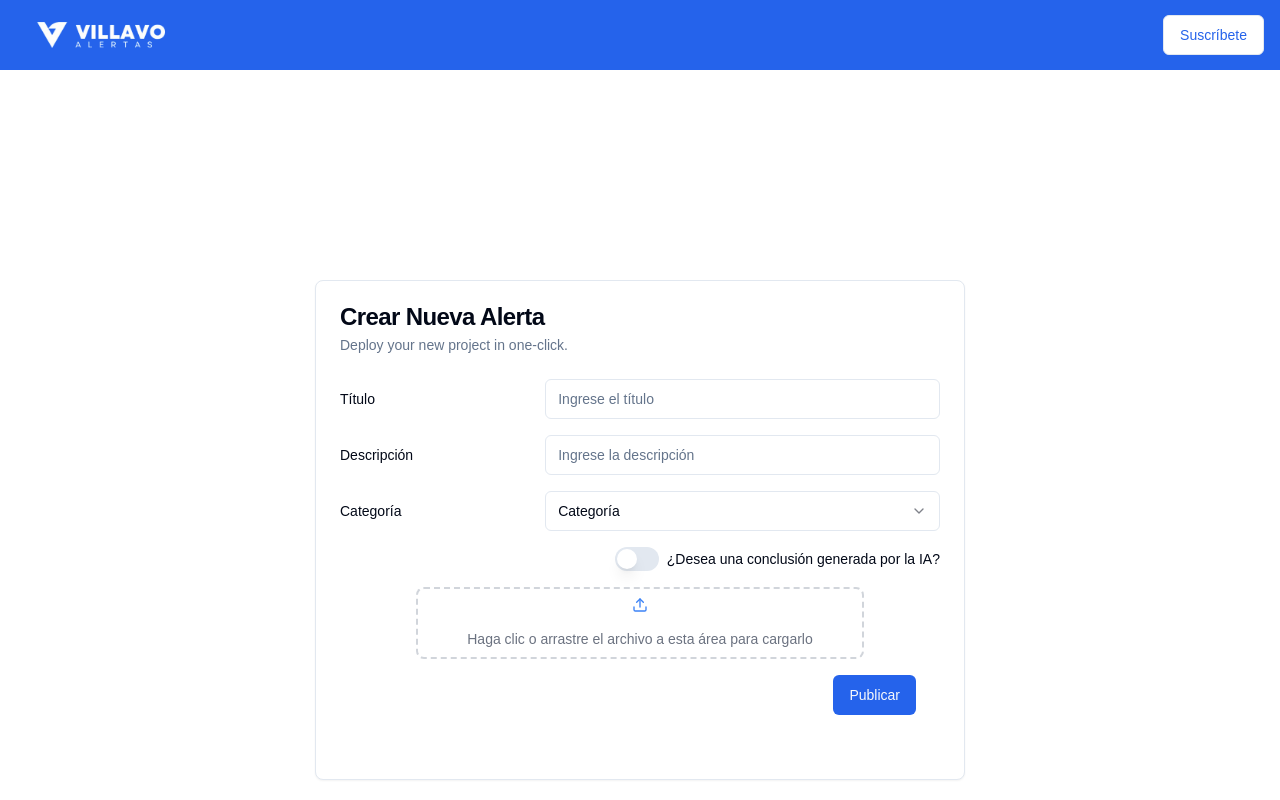
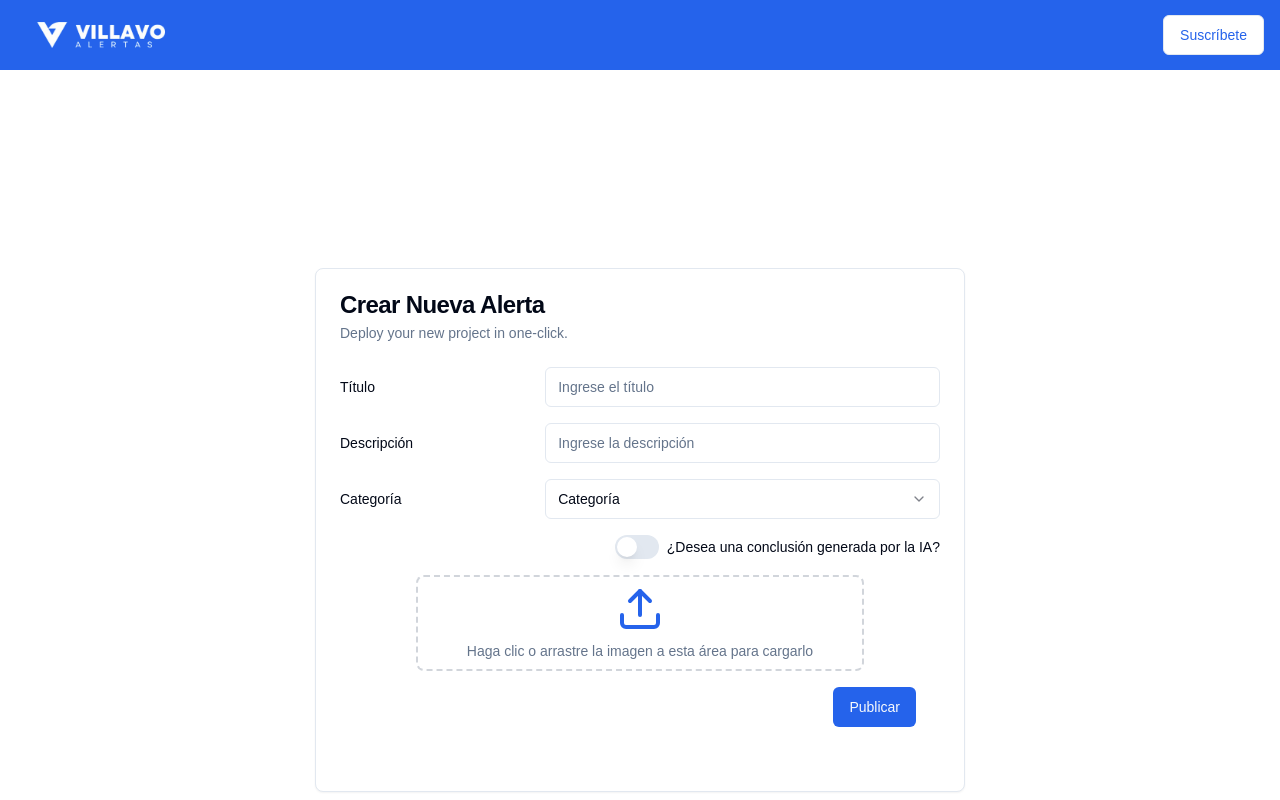
Before and after one commit to shogunIncognito/hacka-villavo-alerta, a Next.js app: page /dash/addPost in a window 1280 px wide. Shown: the top 800 px of the page. Built offline with nearby package versions, Linux system fonts and the light colour scheme; no server answers.

Commit message:
mejoras en la visualización de las imagenes en el componente de carga de imagenes

```diff
--- a/src/components/InputFIle.jsx
+++ b/src/components/InputFIle.jsx
@@ -32,7 +32,7 @@ export default function FileUpload({ setFile, url, setUrl }) {
       const file = e.dataTransfer.files[0]
       const url = URL.createObjectURL(file)
       setFile({ file, url })
-      setPreview(url)
+      setUrl(url)
     }
   }
 
@@ -54,22 +54,29 @@ export default function FileUpload({ setFile, url, setUrl }) {
       onDrop={handleDrop}
       onClick={() => fileInputRef.current?.click()}
     >
-      <Upload className="w-4 h-4 mx-auto my-2 text-blue-500 mb-4" />
-      <p className="text-sm text-gray-500 mb-2">
-        Haga clic o arrastre el archivo a esta área para cargarlo
-      </p>
+      {!url && (
+        <>
+          <Upload className="w-12 h-12 mx-auto my-2 text-primary" />
+          <p className="text-sm text-muted-foreground mb-2">
+            Haga clic o arrastre la imagen a esta área para cargarlo
+          </p>
+        </>
+      )}
       <input
         type="file"
-        className="hidden"
+        className="sr-only"
         ref={fileInputRef}
         onChange={handleFileInput}
+        accept="image/*"
       />
       {url && (
-        <img
-          src={url}
-          alt="Vista previa"
-          className="mt-4 mx-auto h-24 w-24 object-cover rounded-xl"
-        />
+        <div className="relative inline-block">
+          <img
+            src={url}
+            alt="Vista previa"
+            className="mt-4 mx-auto h-32 w-32 object-cover rounded-lg"
+          />
+        </div>
       )}
     </div>
   )
```
